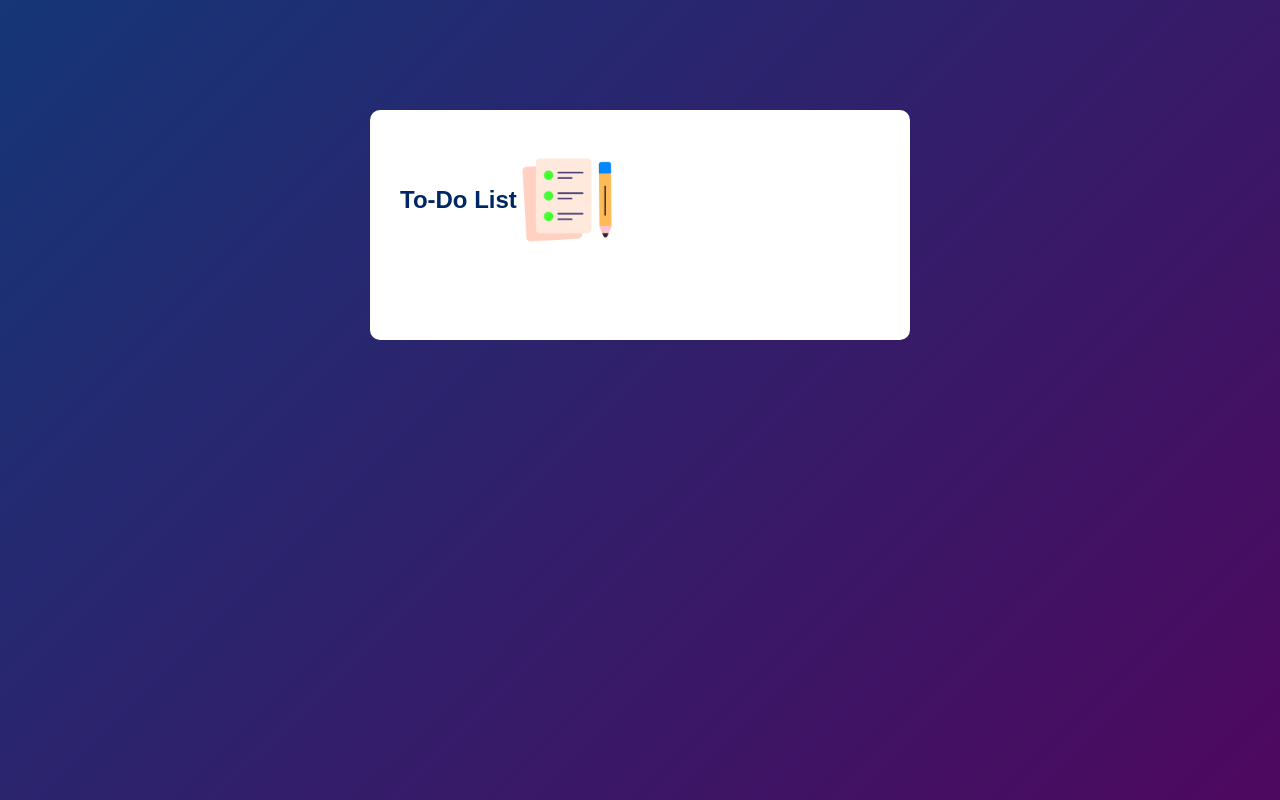
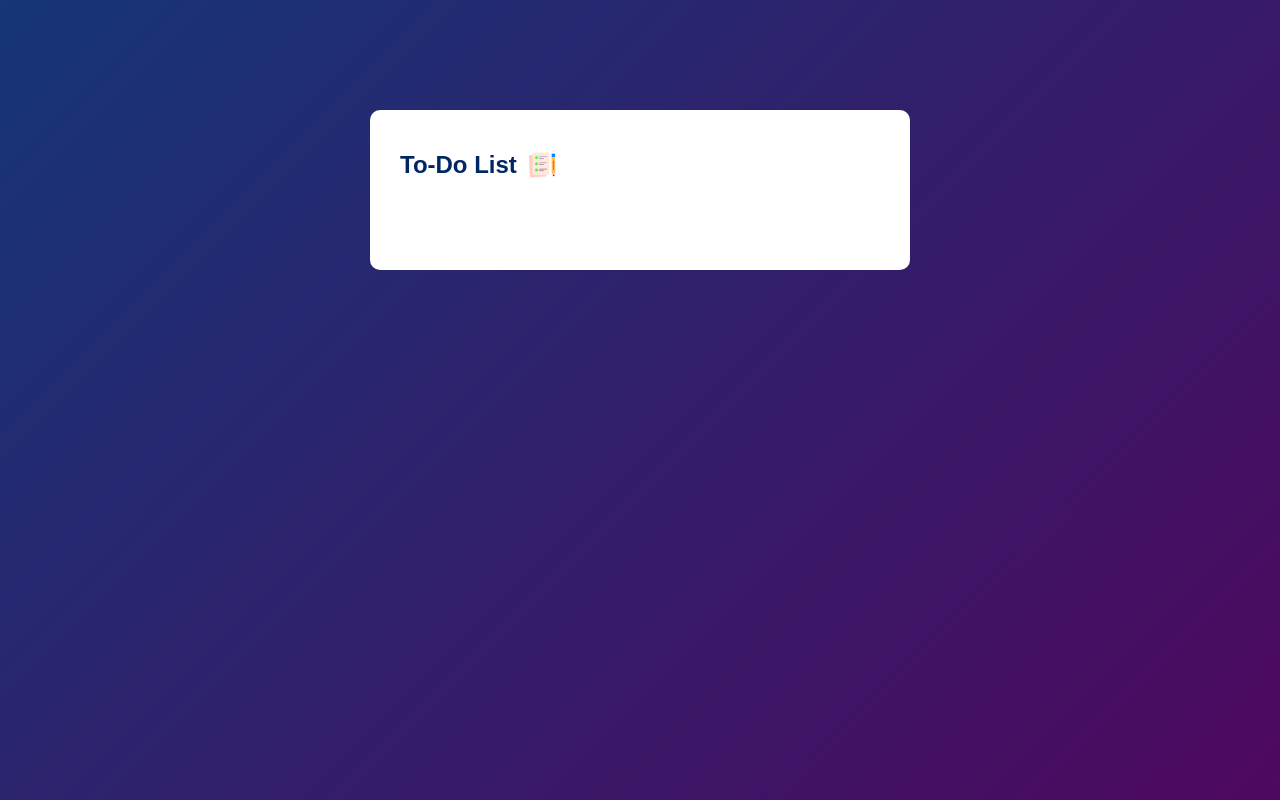
Before and after one commit to Nacim-OR/Exercice, a plain HTML site: page to-do-list/index.html in a window 1280 px wide. Drawn offline with Linux system fonts and the light colour scheme.

Commit message:
poursuite architecture css

```diff
--- a/to-do-list/style.css
+++ b/to-do-list/style.css
@@ -29,5 +29,7 @@
 }
 
 .todo-app h2 img{
+    width: 30px;
+    margin-left: 10px;
 
 }
```
